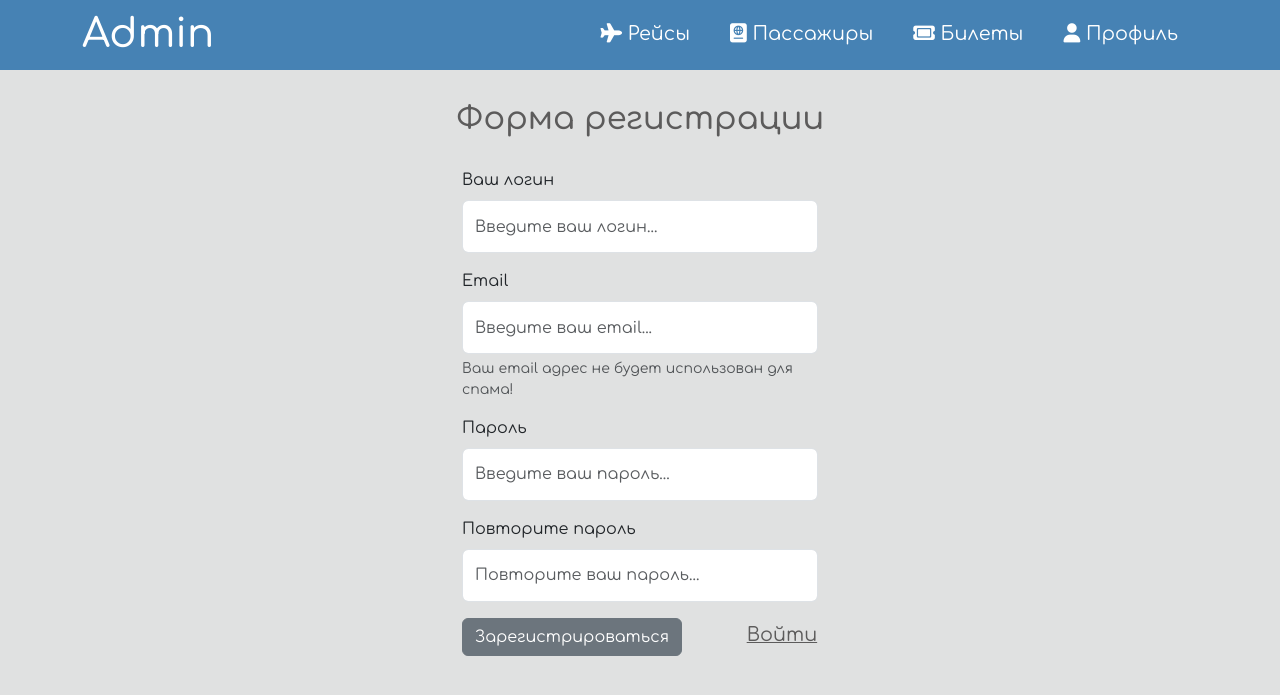
After one commit to space13pirate/airport_admin, a PHP site: page /reg.html in a window 1280 px wide. The commit adds this page. Shown: the top 695 px of the page. Run offline with PHP 8.4, Linux system fonts and the light colour scheme; some libraries are stand-ins or nearby versions.

Commit message:
Добавлены страницы регистрации и авторизации. Добавлены стили для страниц

```diff
--- a/airport_admin/css/style.css
+++ b/airport_admin/css/style.css
@@ -1,6 +1,7 @@
-*{
+* {
     font-family: 'Comfortaa', sans-serif;
 }
+
 html,
 h1,
 h2,
@@ -29,7 +30,7 @@ header {
     height: 70px;
 }
 
-header *{
+header * {
     color: #ffffff;
 }
 
@@ -37,7 +38,7 @@ header h1 {
     margin-top: 10px;
 }
 
-header h1 a{
+header h1 a {
     color: white;
 }
 
@@ -52,12 +53,12 @@ header ul {
     float: right;
 }
 
-header ul li{
+header ul li {
     float: left;
     position: relative;
 }
 
-header ul li a{
+header ul li a {
     display: block;
     font-size: 1.2rem;
     text-decoration: none;
@@ -65,7 +66,7 @@ header ul li a{
     padding: 20px;
 }
 
-header ul li a:hover{
+header ul li a:hover {
     background: #4682B4;
     transition: 0.5s;
     color: white;
@@ -73,7 +74,7 @@ header ul li a:hover{
 
 header ul li ul {
     position: absolute; /* Абсолютное позиционирование относительно родителя */
-    display: none;      /* Скрыть вложенный список по умолчанию */
+    display: none; /* Скрыть вложенный список по умолчанию */
     top: 70px;
     left: 0;
     right: 0;
@@ -85,11 +86,11 @@ header ul li:hover ul {
     display: block; /* Показать вложенный список при наведении */
 }
 
-header ul li ul li{
+header ul li ul li {
     width: 100%;
 }
 
-header ul li ul li a{
+header ul li ul li a {
     padding: 10px;
     background: white;
     color: #4682B4;
@@ -99,22 +100,22 @@ header ul li ul li a{
     SLIDER
 */
 
-.slider-title{
+.slider-title {
     text-align: center;
     padding-top: 10px;
 }
 
-.carousel{
+.carousel {
     height: 400px;
 }
 
-.carousel-inner, .carousel-item{
+.carousel-inner, .carousel-item {
     height: 400px;
     border-radius: 4px;
 }
 
 
-.carousel-caption h5{
+.carousel-caption h5 {
     font-size: 2rem;
     font-weight: 500;
     background: #000000;
@@ -135,13 +136,13 @@ header ul li ul li a{
     width: 100%;
 }
 
-.carousel-caption h5 a{
+.carousel-caption h5 a {
     color: #ffffff;
     text-decoration: none;
     font-weight: 500;
 }
 
-.carousel-caption h5 a:hover{
+.carousel-caption h5 a:hover {
     text-decoration: underline;
 }
 
@@ -153,3 +154,26 @@ header ul li ul li a{
     max-width: 100%;
     text-align: center;
 }
+
+/*
+FORMS
+ */
+.reg_form h2 {
+    text-align: center;
+    margin: 30px 0;
+}
+.reg_form input{
+    height: 3.3rem;
+}
+.reg_form a{
+    font-size: 1.2em;
+    transition: all .3s;
+    color: #5c5b5b;
+    text-decoration: underline;
+    margin-left: 60px;
+}
+
+.reg_form a:hover{
+    margin-left: 55px;
+    transition: all .3s;
+}
--- /dev/null
+++ b/airport_admin/reg.html
@@ -0,0 +1,109 @@
+<!doctype html>
+<html lang="en">
+<head>
+    <!-- Required meta tags -->
+    <meta charset="utf-8">
+    <meta name="viewport" content="width=device-width, initial-scale=1">
+
+    <!-- Bootstrap CSS -->
+    <link href="https://cdn.jsdelivr.net/npm/bootstrap@5.3.2/dist/css/bootstrap.min.css" rel="stylesheet"
+          integrity="sha384-T3c6CoIi6uLrA9TneNEoa7RxnatzjcDSCmG1MXxSR1GAsXEV/Dwwykc2MPK8M2HN" crossorigin="anonymous">
+
+    <!-- Font Awesome -->
+    <script src="https://kit.fontawesome.com/014c37252f.js" crossorigin="anonymous"></script>
+
+    <!-- Custom Styling-->
+    <link rel="stylesheet" href="css/style.css">
+    <link rel="preconnect" href="https://fonts.googleapis.com">
+    <link rel="preconnect" href="https://fonts.gstatic.com" crossorigin>
+    <link href="https://fonts.googleapis.com/css2?family=Comfortaa:wght@300;400;500;600;700&display=swap"
+          rel="stylesheet">
+
+    <title>AIRPORT_ADMIN demo</title>
+    <link rel="icon" href=https://i.ibb.co/09w47pS/logo.png type="image/x-icon">
+</head>
+<body>
+
+<header class="container-fluid">
+    <div class="container">
+        <div class="row">
+
+            <div class="col-4">
+                <h1>
+                    <a href="/">Admin</a>
+                </h1>
+            </div>
+
+            <nav class="col-8">
+                <ul>
+                    <li>
+                        <a href="#">
+                            <i class="fa-solid fa-plane"></i>
+                            Рейсы
+                        </a>
+                    </li>
+
+                    <li>
+                        <a href="#">
+                            <i class="fa-solid fa-passport"></i>
+                            Пассажиры
+                        </a>
+                    </li>
+
+                    <li>
+                        <a href="#">
+                            <i class="fa-solid fa-ticket"></i>
+                            Билеты
+                        </a>
+                    </li>
+
+                    <li>
+                        <a href="#">
+                            <i class="fa-solid fa-user"></i>
+                            Профиль
+                        </a>
+                        <ul>
+                            <li><a href="#">Панель</a></li>
+                            <li><a href="#">Выйти</a></li>
+                        </ul>
+                    </li>
+                </ul>
+            </nav>
+
+        </div>
+    </div>
+</header>
+<!-- END HEADER -->
+<!-- FORM -->
+<div class="container reg_form">
+    <form class="row justify-content-center" method="post" action="reg.html">
+        <h2>Форма регистрации</h2>
+        <div class="mb-3 col-12 col-md-4">
+            <label for="formGroupExampleInput" class="form-label">Ваш логин</label>
+            <input type="text" class="form-control" id="formGroupExampleInput" placeholder="Введите ваш логин...">
+        </div>
+        <div class="w-100"></div>
+        <div class="mb-3 col-12 col-md-4">
+            <label for="exampleInputEmail1" class="form-label">Email</label>
+            <input type="email" class="form-control" id="exampleInputEmail1" aria-describedby="emailHelp" placeholder="Введите ваш email...">
+            <div id="emailHelp" class="form-text">Ваш email адрес не будет использован для спама!</div>
+        </div>
+        <div class="w-100"></div>
+        <div class="mb-3 col-12 col-md-4">
+            <label for="exampleInputPassword1" class="form-label">Пароль</label>
+            <input type="password" class="form-control" id="exampleInputPassword1" placeholder="Введите ваш пароль...">
+        </div>
+        <div class="w-100"></div>
+        <div class="mb-3 col-12 col-md-4">
+            <label for="exampleInputPassword1" class="form-label">Повторите пароль</label>
+            <input type="password" class="form-control" id="exampleInputPassword2" placeholder="Повторите ваш пароль...">
+        </div>
+        <div class="w-100"></div>
+        <div class="mb-3 col-12 col-md-4">
+            <button type="button" class="btn btn-secondary">Зарегистрироваться</button>
+            <a href="log.html">Войти</a>
+
+        </div>
+    </form>
+</div>
+<!-- END FORM -->
```
Also changed, not shown: airport_admin/log.html (added, +98 -0 lines).
